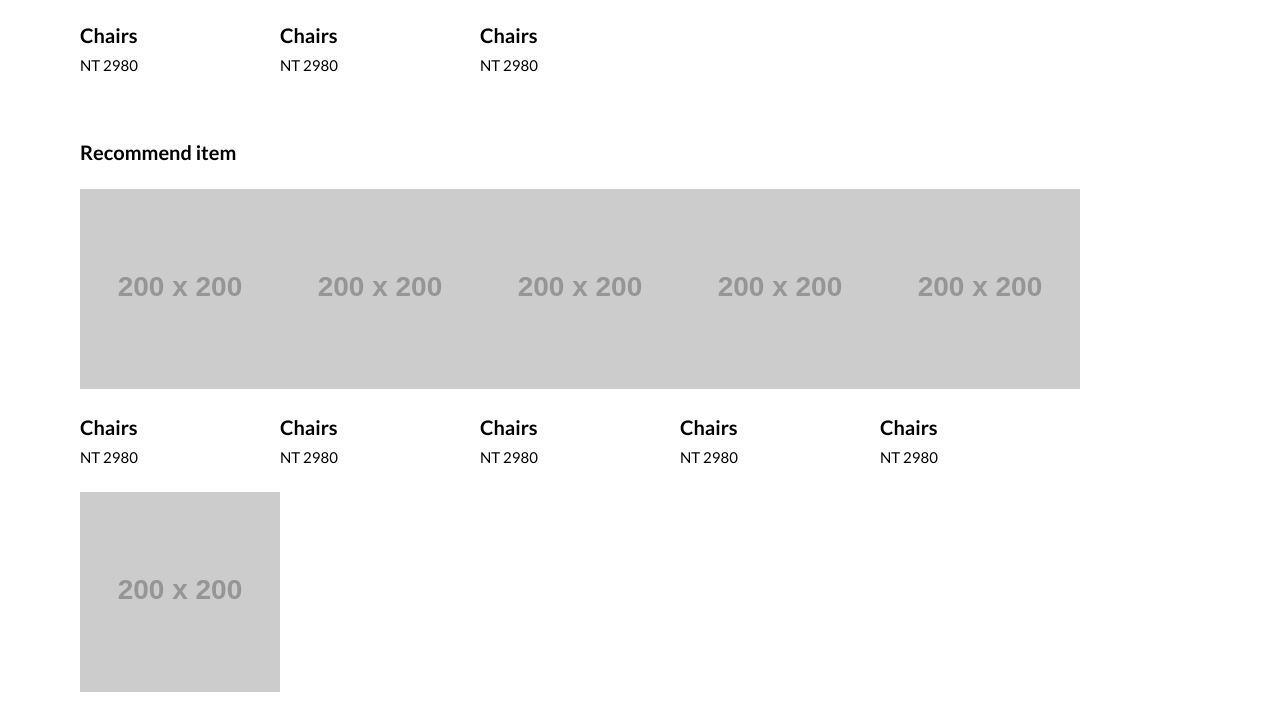
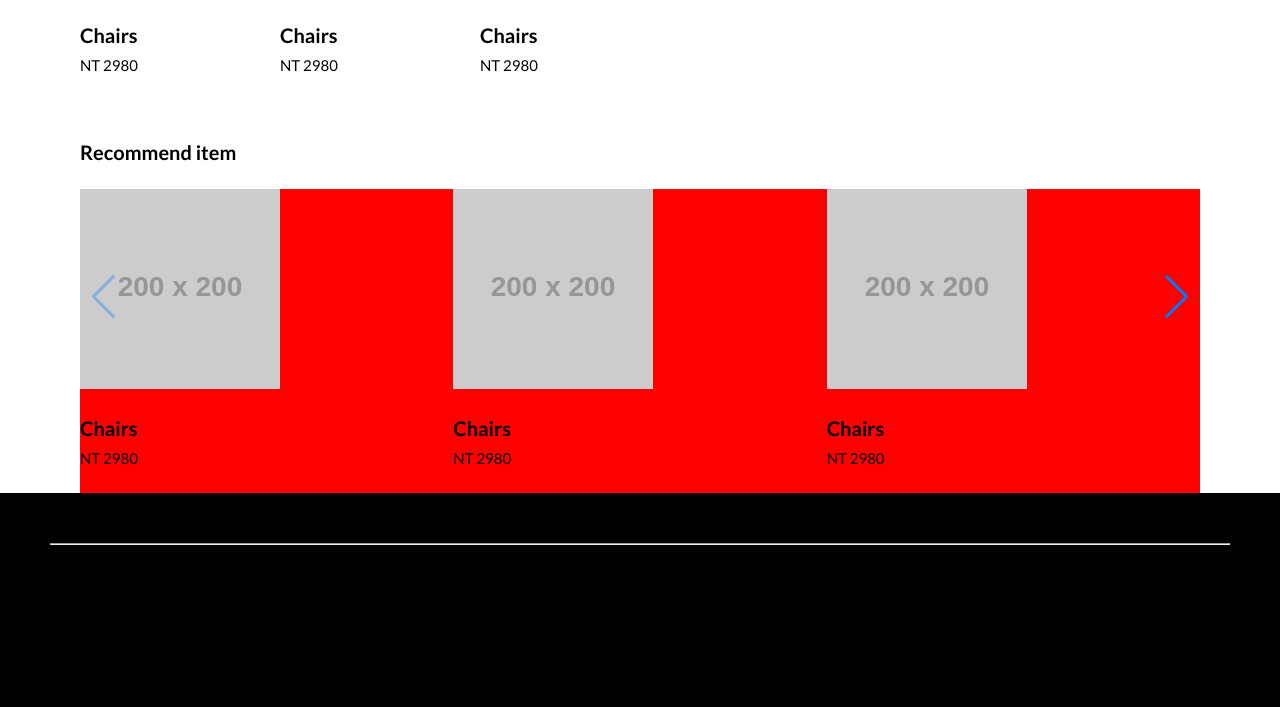
Before and after one commit to HSUAN0913/Second-Home, a plain HTML site: page product_page.html in a window 1280 px wide. Shown: the part 1822-2529 px from the top of the page. Drawn offline with nearby package versions, Linux system fonts and the light colour scheme; placeholder pictures from the web are drawn by us.

Commit message:
swipper cdn

```diff
--- a/product_page.html
+++ b/product_page.html
@@ -9,6 +9,10 @@
         rel="stylesheet">
 
     <script src="https://kit.fontawesome.com/5b778b23e2.js" crossorigin="anonymous"></script>
+    <!-- Link Swiper's CSS -->
+    <link rel="stylesheet" href="https://cdn.jsdelivr.net/npm/swiper@11/swiper-bundle.min.css" />
+
+
     <title>Product page</title>
 
     <style>
@@ -59,14 +63,15 @@
             margin: 10px;
         }
 
-        .icon_bar :nth-child(2):hover ,
-        .icon_bar>a:hover{
+        .icon_bar :nth-child(2):hover,
+        .icon_bar>a:hover {
             color: #ddd;
             transition: all 0.5s;
             text-decoration: none;
         }
+
         .heart-icon.active2 {
-            color:#bd3030;
+            color: #bd3030;
             text-decoration: none;
         }
 
@@ -414,7 +419,7 @@
 
         /* 內容框 */
         .panel {
-            padding: 0 18px ;
+            padding: 0 18px;
             display: none;
             background-color: white;
             overflow: hidden;
@@ -442,7 +447,7 @@
             justify-content: left;
             align-items: center;
             /* border: 2px solid red; */
-            flex-wrap: wrap;
+            flex-wrap: nowrap;
             width: 100%;
             padding-top: 15px;
 
@@ -522,6 +527,35 @@
             color: #f9f9f9;
             font-size: 20px;
 
+        }
+
+        .swiper {
+
+            width: 1200px;
+            height: 100%;
+        }
+
+        .swiper-slide {
+            text-align: start;
+            font-size: 18px;
+            background: red;
+            /* display: flex; */
+            /* justify-content: center; */
+            /* align-items:start; */
+            /* flex-direction: column; */
+
+        }
+
+        @media (max-width: 760px) {
+            .swiper-button-next {
+                right: 20px;
+                transform: rotate(90deg);
+            }
+
+            .swiper-button-prev {
+                left: 20px;
+                transform: rotate(90deg);
+            }
         }
     </style>
 </head>
@@ -639,11 +673,12 @@
                     <div class="panel">
                         <p>Product SKU: ERX006</p>
                     </div>
-                    <button class="accordion"><i class="fas fa-light fa-location-dot"></i>  Viewing & Collection Location</button>
+                    <button class="accordion"><i class="fas fa-light fa-location-dot"></i> Viewing & Collection
+                        Location</button>
                     <div class="panel">
                         <p>Product SKU: ERX006</p>
                     </div>
-                    <button class="accordion"> <i class="fas fa-light fa-truck-fast"></i>  Shipping Cost</button>
+                    <button class="accordion"> <i class="fas fa-light fa-truck-fast"></i> Shipping Cost</button>
                     <div class="panel">
                         <p>FAST DELIVERY I work with FEDEX and it takes 3-4 business days for your order to be
                             delivered. I
@@ -770,12 +805,12 @@
 
 
 
-    <section class="container_2">
-        <div class="column">
+    <section class="container_2 ">
+        <div class="column swiper">
             <h4 style="border: none;">Recommend item</h4>
-            <div class="card_box_2">
+            <div class="card_box_2 swiper-wrapper">
 
-                <div class="card">
+                <div class="card swiper-slide">
                     <img src="https://dummyimage.com/200x200/d3d3d3/fff&text=product" alt="">
                     <div class="name_price">
                         <h5 class="item_name">Chairs</h5>
@@ -783,7 +818,7 @@
 
                     </div>
                 </div>
-                <div class="card">
+                <div class="card swiper-slide">
                     <img src="https://dummyimage.com/200x200/d3d3d3/fff&text=product" alt="">
                     <div class="name_price">
                         <h5 class="item_name">Chairs</h5>
@@ -791,7 +826,7 @@
 
                     </div>
                 </div>
-                <div class="card">
+                <div class="card swiper-slide">
                     <img src="https://dummyimage.com/200x200/d3d3d3/fff&text=product" alt="">
                     <div class="name_price">
                         <h5 class="item_name">Chairs</h5>
@@ -800,7 +835,7 @@
                     </div>
                 </div>
 
-                <div class="card">
+                <div class="card swiper-slide">
                     <img src="https://dummyimage.com/200x200/d3d3d3/fff&text=product" alt="">
                     <div class="name_price">
                         <h5 class="item_name">Chairs</h5>
@@ -809,7 +844,7 @@
                     </div>
                 </div>
 
-                <div class="card">
+                <div class="card swiper-slide">
                     <img src="https://dummyimage.com/200x200/d3d3d3/fff&text=product" alt="">
                     <div class="name_price">
                         <h5 class="item_name">Chairs</h5>
@@ -817,7 +852,7 @@
 
                     </div>
                 </div>
-                <div class="card">
+                <div class="card swiper-slide">
                     <img src="https://dummyimage.com/200x200/d3d3d3/fff&text=product" alt="">
                     <div class="name_price">
                         <h5 class="item_name">Chairs</h5>
@@ -827,6 +862,8 @@
                 </div>
 
             </div>
+            <div class="swiper-button-next"></div>
+            <div class="swiper-button-prev"></div>
         </div>
     </section>
 
@@ -853,19 +890,8 @@
         </div>
 
     </footer>
-    <!--
-    <script>
-        var prevScrollpos = window.pageYOffset;
-        window.onscroll = function() {
-        var currentScrollPos = window.pageYOffset;
-          if (prevScrollpos > currentScrollPos) {
-            document.getElementById("navbar").style.top = "90px";
-          } else {
-            document.getElementById("navbar").style.top = "1300px";
-          }
-          prevScrollpos = currentScrollPos;
-        }
-        </script> -->
+    <!-- Swiper JS -->
+    <script src="https://cdn.jsdelivr.net/npm/swiper@11/swiper-bundle.min.js"></script>
 
     <script>
         // 文字敘述收納框
@@ -921,13 +947,37 @@
         }
 
 
-        document.addEventListener("DOMContentLoaded", function() {
+        document.addEventListener("DOMContentLoaded", function () {
             const heartIcon = document.querySelector('.heart-icon');
 
-            heartIcon.addEventListener('click', function() {
+            heartIcon.addEventListener('click', function () {
                 heartIcon.classList.toggle('active2');
             });
         });
+
+
+        <!-- Initialize Swiper -->
+
+        var swiper = new Swiper('.swiper', {
+            slidesPerView: 3,
+            direction: getDirection(),
+            navigation: {
+                nextEl: '.swiper-button-next',
+                prevEl: '.swiper-button-prev',
+            },
+            on: {
+                resize: function () {
+                    swiper.changeDirection(getDirection());
+                },
+            },
+        });
+
+        function getDirection() {
+            var windowWidth = window.innerWidth;
+            var direction = window.innerWidth <= 760 ? 'vertical' : 'horizontal';
+
+            return direction;
+        }
 
 
 
```
